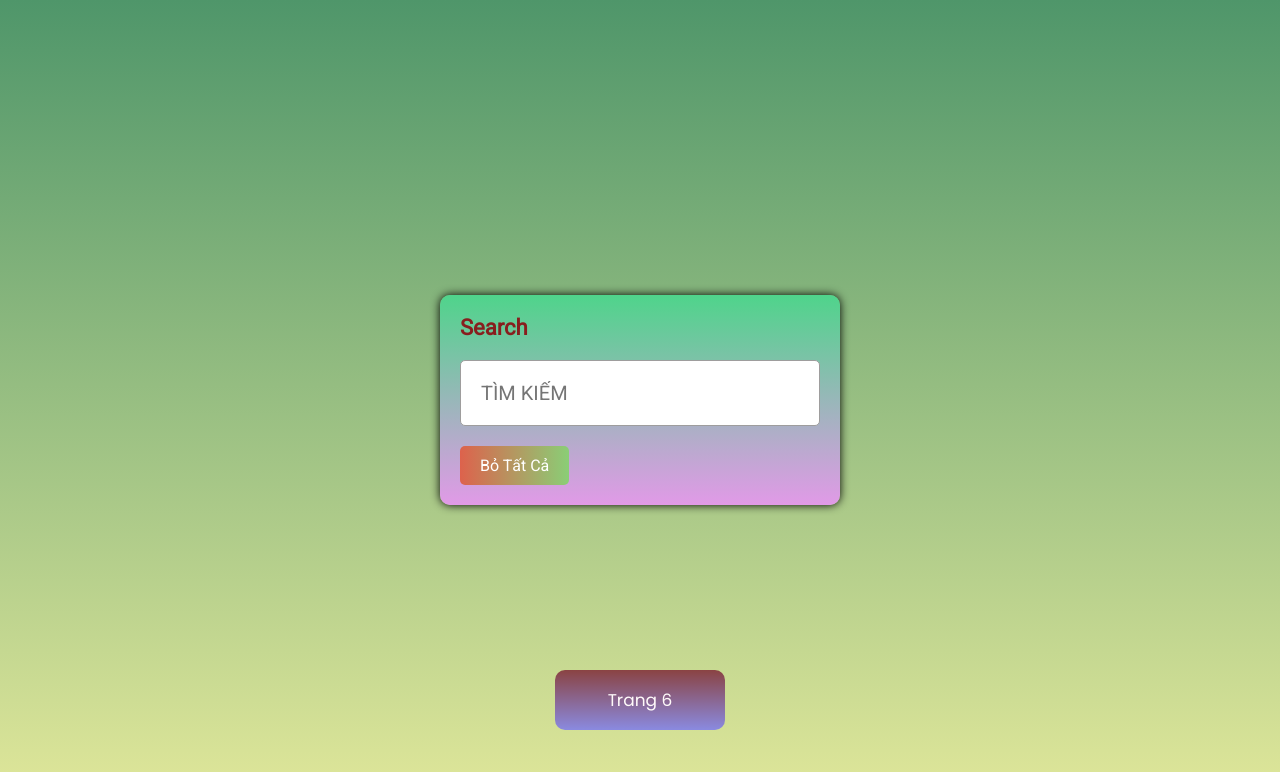
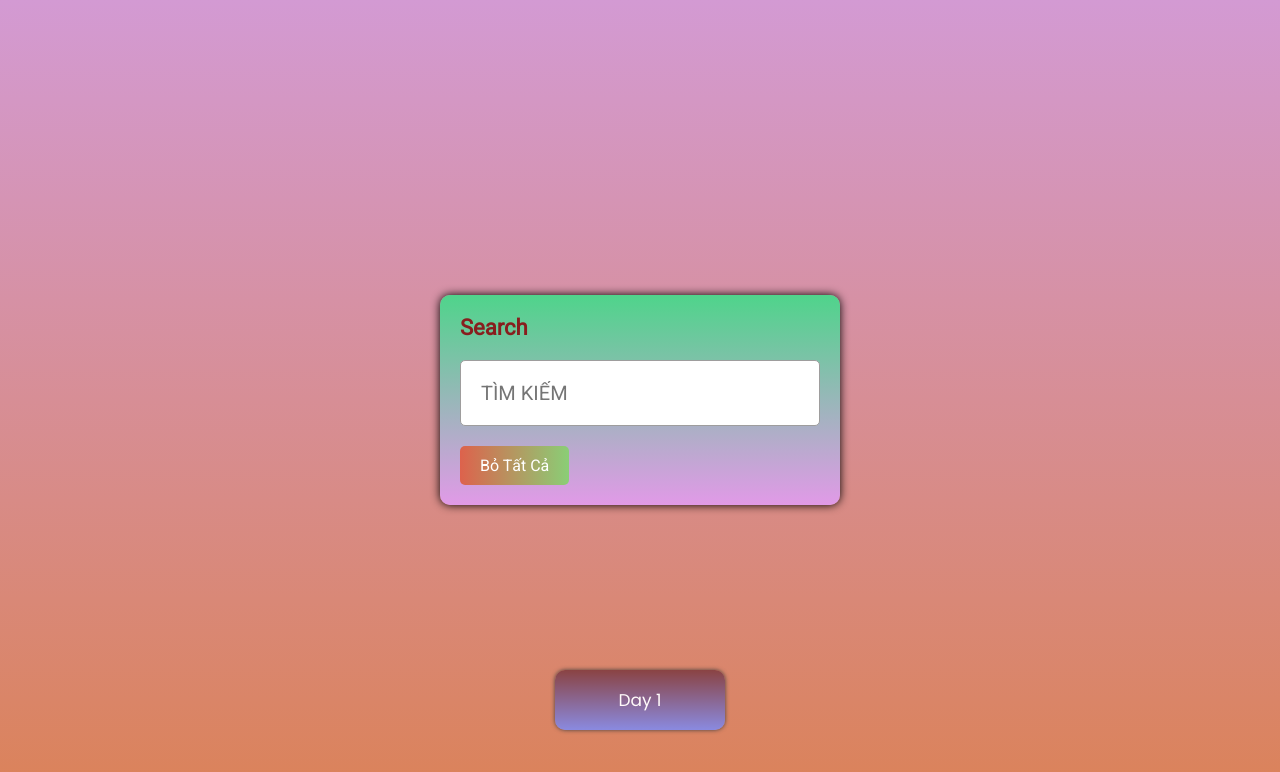
Before and after one commit to phanbadu/day-7, a plain HTML site: page index.html in a window 1280 px wide. Drawn offline with Linux system fonts and the light colour scheme.

Commit message:
first commit

```diff
--- a/index.html
+++ b/index.html
@@ -16,7 +16,7 @@
             </div>
             <button class="remove-all">Bỏ Tất Cả</button>
         </div>
-        <a href="https://phanbadu.github.io/day-6/" class="button">Trang 6</a>
+        <a href="https://phanbadu.github.io/day-1/" class="button">Day 1</a>
         <script src="js.js"></script>
     </body>
 </html>
--- a/style.css
+++ b/style.css
@@ -10,7 +10,7 @@
 
 body {
     height: 100vh;
-    background: linear-gradient(to bottom, #4f966a, #e0e79a);
+    background: linear-gradient(to bottom, #d39ad3, #db8258);
     display: flex;
     justify-content: center;
     align-items: center;
@@ -108,6 +108,7 @@ body {
     background: linear-gradient(to bottom, #8a4343, #8a8ae0);
     border-radius: 10px;
     cursor: pointer;
+    box-shadow: 0 0 4px #3f3e3e;
 }
 
 .button {
```
